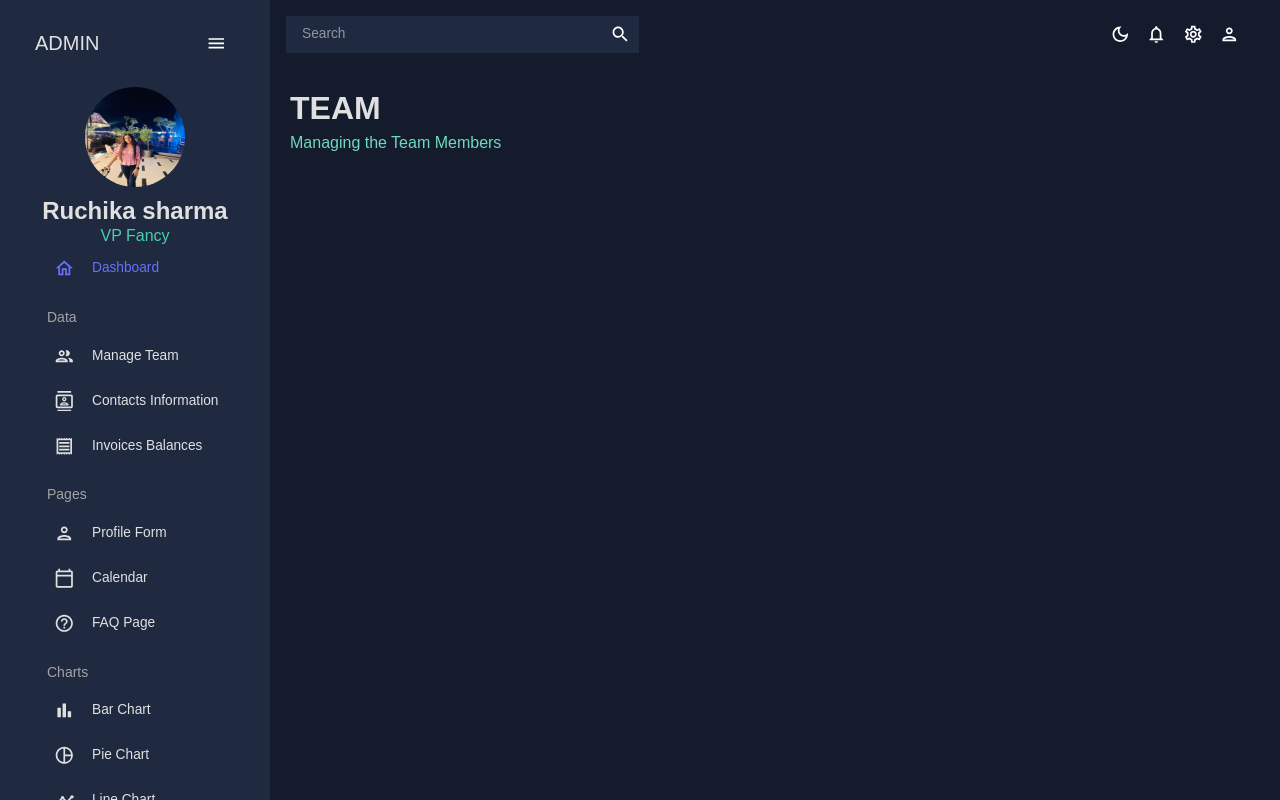
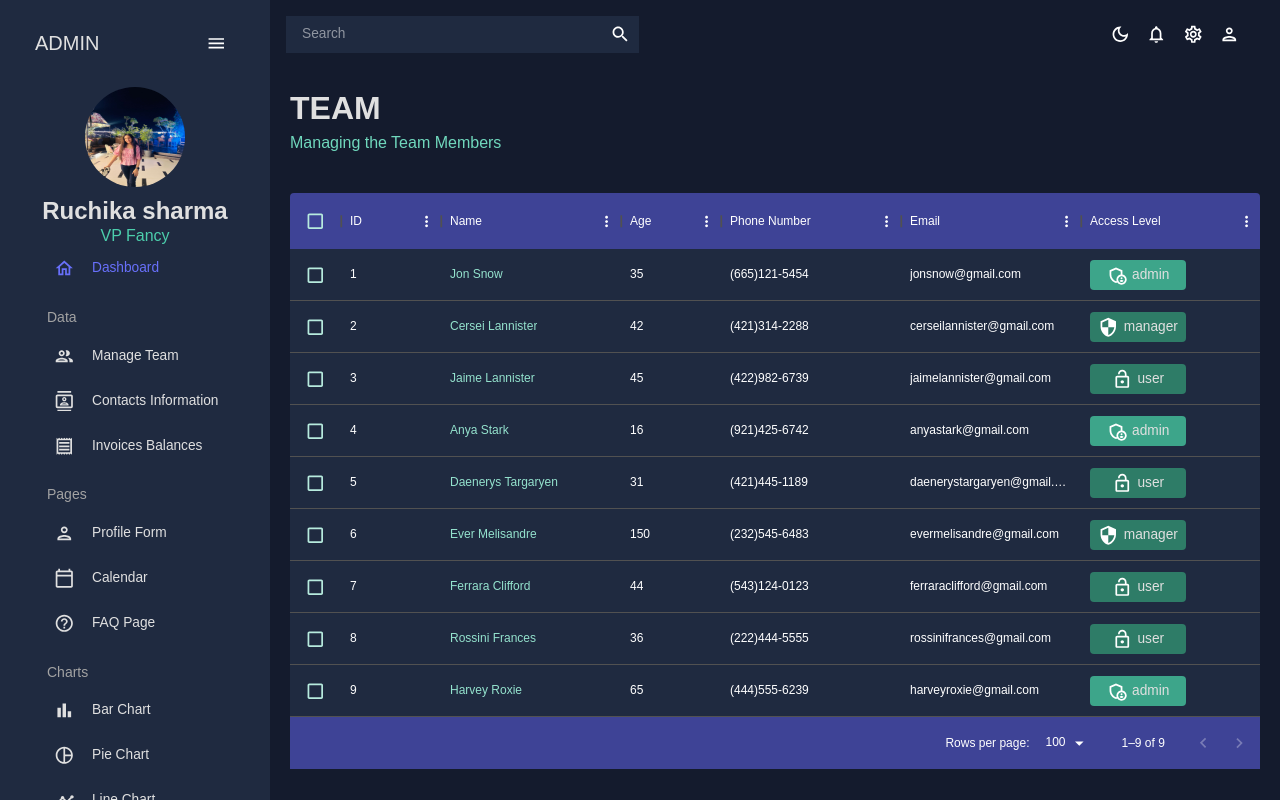
Before and after one commit to ruchik02/admin-dashboard, a React (Create React App) app in the folder admin-dash/: page /team in a window 1280 px wide. Built offline with nearby package versions, Linux system fonts and the light colour scheme.

Commit message:
team screen is done

```diff
--- a/admin-dash/src/data/mockData.js
+++ b/admin-dash/src/data/mockData.js
@@ -1,3 +1,4 @@
+import { tokens } from "../theme";
 export const mockDataTeam = [
   {
     id: 1,
--- a/admin-dash/src/screens/team/index.jsx
+++ b/admin-dash/src/screens/team/index.jsx
@@ -1,13 +1,114 @@
 import React from "react";
-import { Box } from "@mui/material";
+import { Box, Typography, useTheme } from "@mui/material";
 import Headers from "../../components/Headers";
+import { DataGrid } from "@mui/x-data-grid";
+import { tokens } from "../../theme";
+import { mockDataTeam } from "../../data/mockData";
+import AdminPanelSettingsOutlinedIcon from "@mui/icons-material/AdminPanelSettingsOutlined";
+import LockOpenOutlinedIcon from "@mui/icons-material/LockOpenOutlined";
+import SecurityOutlinedIcon from "@mui/icons-material/SecurityOutlined";
+
 const Team = () => {
+  const theme = useTheme();
+  const colors = tokens(theme.palette.mode);
+  const columns = [
+    { field: "id", headerName: "ID" },
+    {
+      field: "name",
+      headerName: "Name",
+      flex: 1,
+      cellClassName: "name-column--cell",
+    },
+    {
+      field: "age",
+      headerName: "Age",
+      type: "number",
+      headerAlign: "left",
+      align: "left",
+    },
+    {
+      field: "phone",
+      headerName: "Phone Number",
+      flex: 1,
+    },
+    {
+      field: "email",
+      headerName: "Email",
+      flex: 1,
+    },
+    {
+      field: "accessLevel",
+      headerName: "Access Level",
+      flex: 1,
+      renderCell: ({ row: { access } }) => {
+        return (
+          <Box
+            width="60%"
+            m="0px"
+            display="flex"
+            justifyContent="center"
+            padding="5px"
+
+            backgroundColor={
+              access === "admin"
+                ? colors.greenAccent[600]
+                : access === "manager"
+                ? colors.greenAccent[700]
+                : colors.greenAccent[700]
+            }
+            borderRadius="4px"
+          >
+            {access === "admin" && <AdminPanelSettingsOutlinedIcon />}
+            {access === "manager" && <SecurityOutlinedIcon />}
+            {access === "user" && <LockOpenOutlinedIcon />}
+            <Typography color={colors.grey[100]} sx={{ ml: "5px" }}>
+              {access}
+            </Typography>
+          </Box>
+        );
+      },
+    },
+  ];
   return (
-    <Box m="20px">
+    <Box
+      m="20px"
+      sx={{
+        "& .MuiDataGrid-root": {
+          border: "none",
+        },
+        "& .MuiDataGrid-cell": {
+          borderBottom: "none",
+        },
+        "& .name-column--cell": {
+          color: colors.greenAccent[300],
+        },
+        "& .MuiDataGrid-columnHeaders": {
+          backgroundColor: colors.blueAccent[700],
+          borderBottom: "none",
+        },
+        "& .MuiDataGrid-iconButtonContainer": {
+          padding: "3px",
+        },
+        "& .MuiDataGrid-virtualScroller": {
+          backgroundColor: colors.primary[400],
+        },
+        "& .MuiDataGrid-footerContainer": {
+          borderTop: "none",
+          backgroundColor: colors.blueAccent[700],
+        },
+        "& .MuiCheckbox-root": {
+          color: `${colors.greenAccent[200]} !important`,
+        },
+        "& .MuiDataGrid-menuIcon": {
+          marginRight: "-5px",
+        },
+      }}
+    >
+        <Headers title="TEAM" subtitle="Managing the Team Members" />
       {/* Header */}
-      <Box display="flex" justifyContent="space-between" alignItems="center">
-        <Headers title="TEAM" subtitle="Managing the Team Members" />
+      <Box m="40px 0 0 0">
       </Box>
+      <DataGrid checkboxSelection rows={mockDataTeam} columns={columns} />
     </Box>
   );
 };
```
